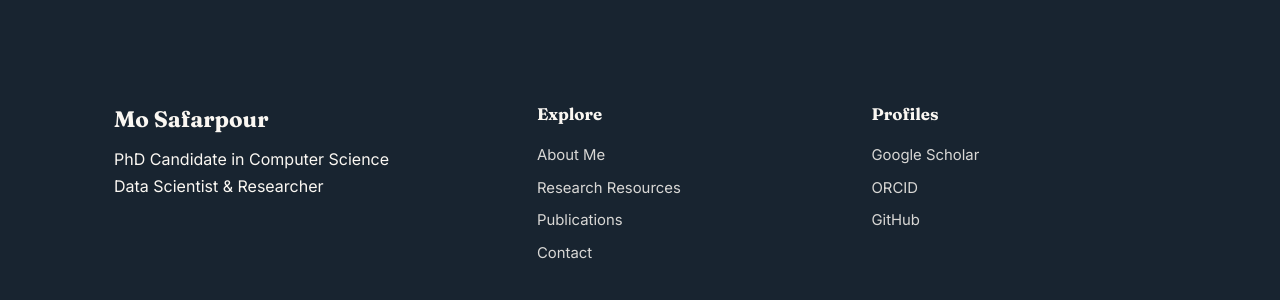
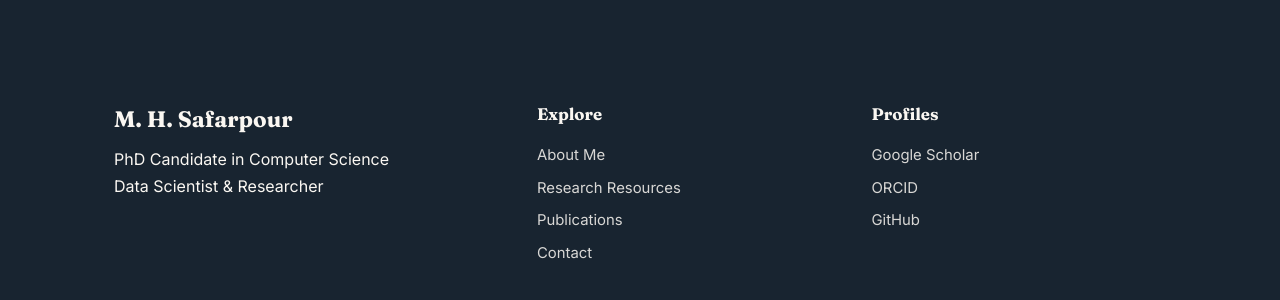
Before and after one commit to safarpour-mh/safarpour-mh.github.io, a Jekyll site: the page publications.html, which Jekyll copies as it is, in a window 1280 px wide and 900 px high, scrolled down 1246 px. Shown: the part 513-813 px from the top of the window. Built offline with Jekyll 4.4.1, drawn with Linux system fonts in a browser that asks for light colours.

Commit message:
Update publications.html

```diff
--- a/publications.html
+++ b/publications.html
@@ -100,7 +100,7 @@
 <footer class="site-footer" style="margin-top:0">
   <div class="container footer-grid">
     <div>
-      <p class="brand-light">Mo Safarpour</p>
+      <p class="brand-light">M. H. Safarpour</p>
       <p>PhD Candidate in Computer Science<br>Data Scientist & Researcher</p>
     </div>
     <div>
```
